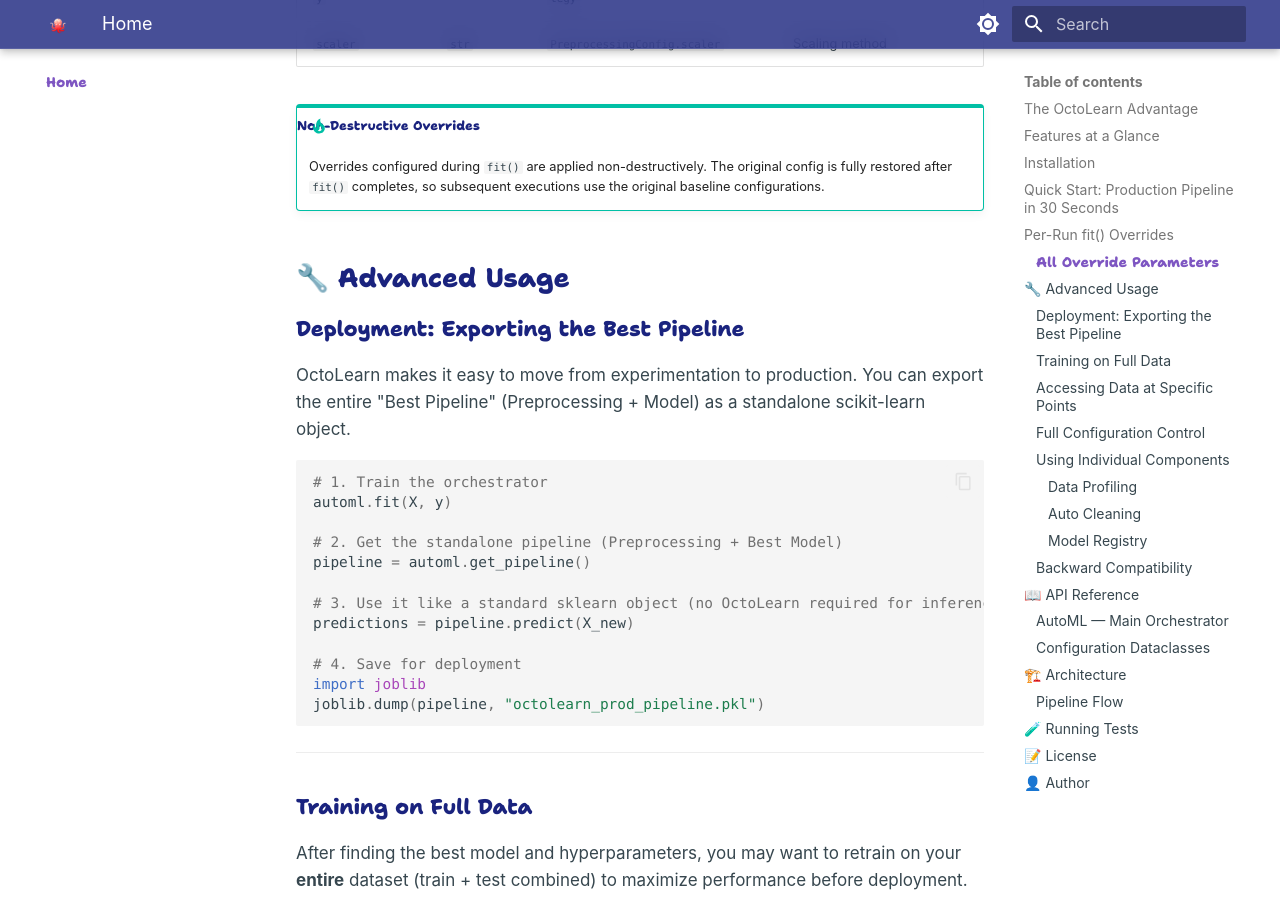
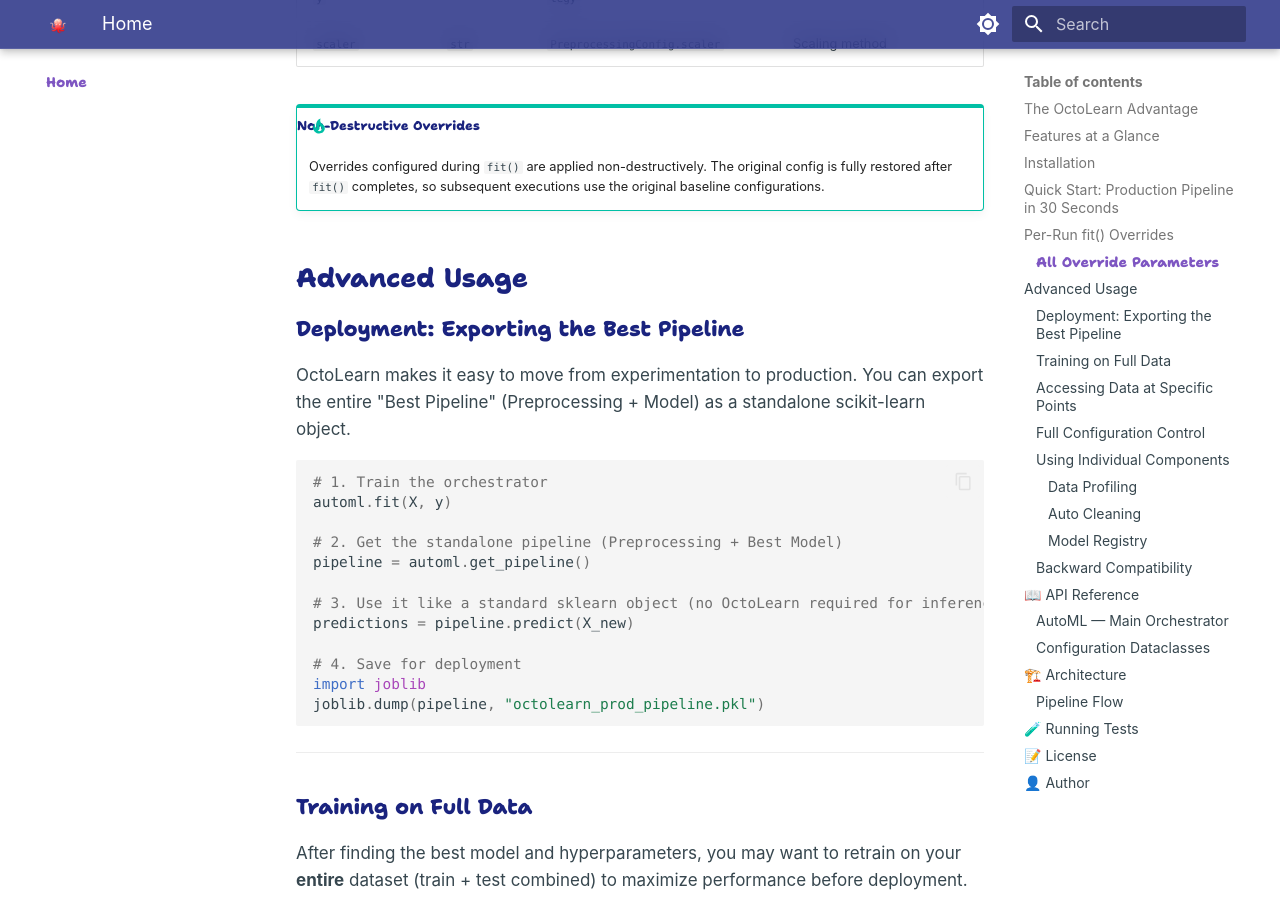
Before and after one commit to GhulamMuhammadNabeel/OctoLearn, an MkDocs documentation site: the page built from docs/index.md, in a window 1280 px wide and 900 px high, scrolled down 3583 px. Built offline with MkDocs 1.6.1 and Material for MkDocs 9.7.7, drawn with Linux system fonts in a browser that asks for light colours; some web fonts are replaced.

```diff
--- a/docs/index.md
+++ b/docs/index.md
@@ -10,7 +10,7 @@
 </p>
 
 <p align="center">
-  <a href="https://octolearn.vercel.app/"><strong>Official Documentation</strong></a>
+  <a href="./#quick-start"><strong>Official Documentation</strong></a>
 </p>
 
 <p align="center">
@@ -156,7 +156,7 @@ automl.fit(X, y, models=['xgboost', 'lightgbm'])
 !!! tip "Non-Destructive Overrides"
     Overrides configured during `fit()` are applied non-destructively. The original config is fully restored after `fit()` completes, so subsequent executions use the original baseline configurations.
 
-## 🔧 Advanced Usage
+## Advanced Usage
 
 ### Deployment: Exporting the Best Pipeline
 OctoLearn makes it easy to move from experimentation to production. You can export the entire "Best Pipeline" (Preprocessing + Model) as a standalone scikit-learn object.
--- a/mkdocs.yml
+++ b/mkdocs.yml
@@ -59,7 +59,7 @@ markdown_extensions:
       custom_fences:
         - name: mermaid
           class: mermaid
-          format: !!python/name:mermaid2.fence_mermaid
+          format: !!python/name:pymdownx.superfences.fence_code_format
   - pymdownx.tabbed:
       alternate_style: true
   - pymdownx.highlight:
@@ -74,7 +74,6 @@ markdown_extensions:
 
 plugins:
   - search
-  - mermaid2
   - mkdocstrings:
       handlers:
         python:
--- a/requirements.txt
+++ b/requirements.txt
@@ -3,4 +3,3 @@ mkdocstrings[python]>=0.20
 mkdocs-autorefs
 pymdown-extensions
 pyyaml
-mkdocs-mermaid2
```
